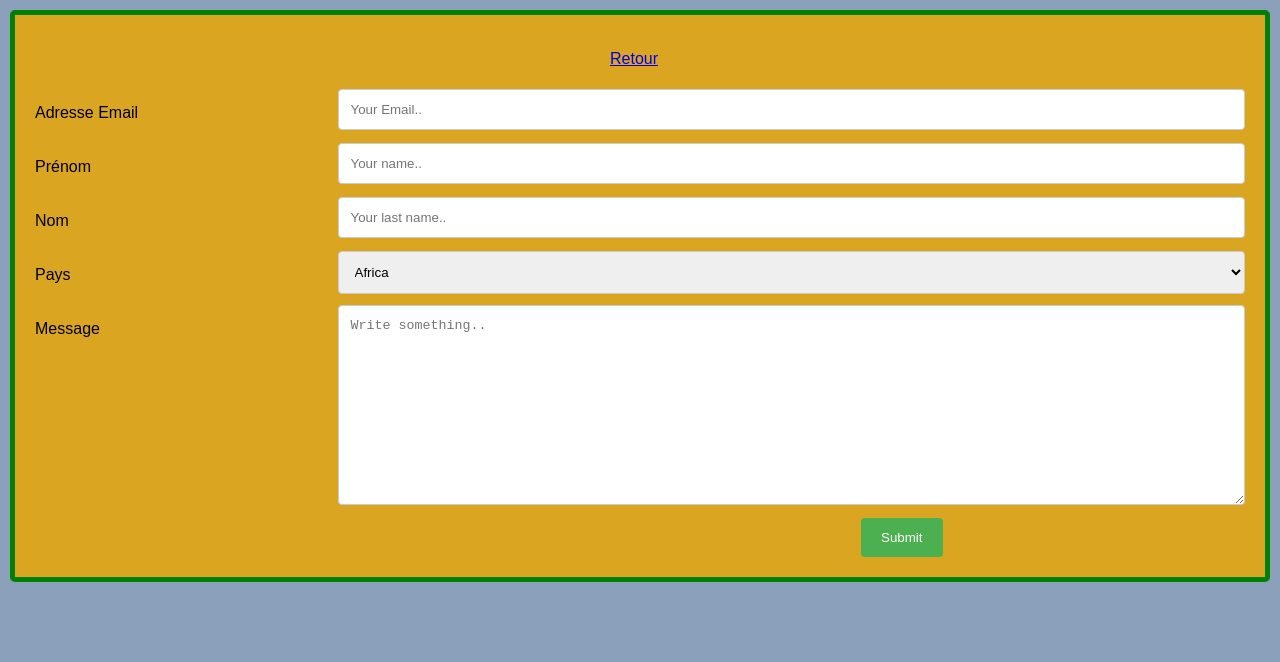
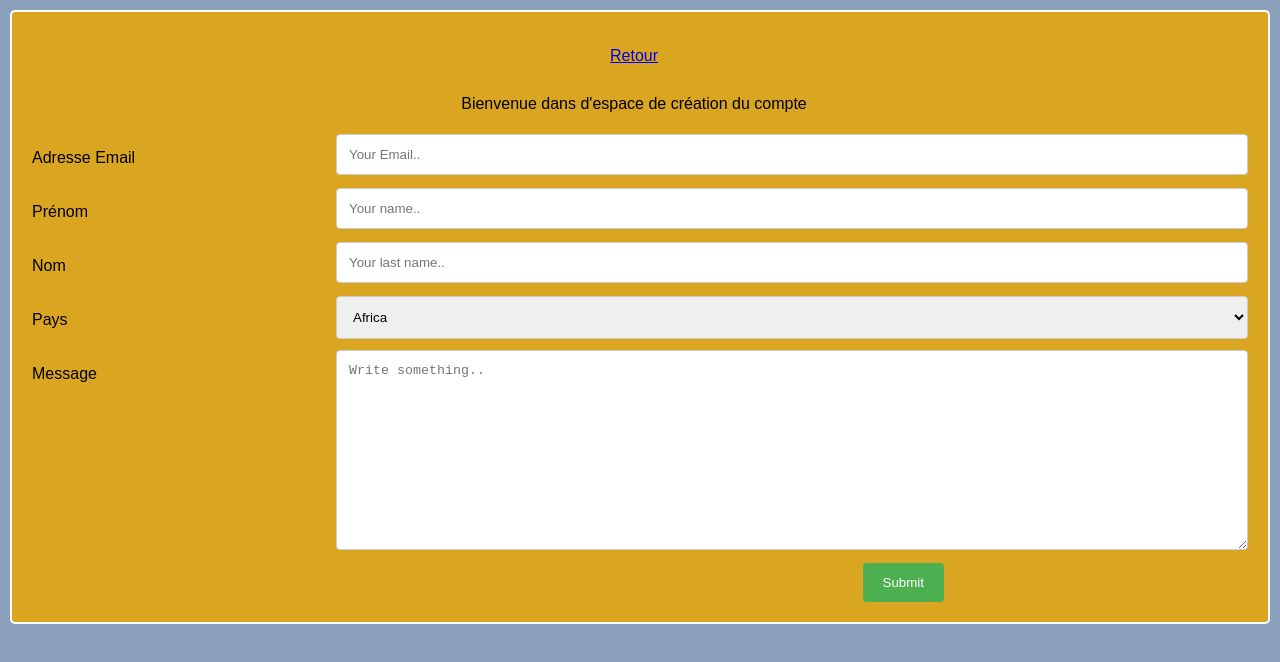
Before and after one commit to nanabako/available, a plain HTML site: page creercompte.html in a window 1280 px wide. Drawn offline with Linux system fonts and the light colour scheme.

Commit message:
Add files via upload

```diff
--- a/creercompte.html
+++ b/creercompte.html
@@ -49,7 +49,7 @@
       border-radius: 5px;
       background-color: goldenrod;
       padding: 20px;
-      border: solid 5px green;
+      border: solid 2px #fff;
     }
 
     .col-25 {
@@ -88,7 +88,13 @@
             <div style="text-align: center; margin-top: 0px; margin-bottom: 0px; ">
                 <label for="annuler"><a href="index.html">Retour</a></label>
             </div>
-          </div>        <form action="/action_page.php">
+          </div>
+          <div class="row">
+            <div style="text-align: center; ">
+              <label for="bienvenue">Bienvenue dans d'espace de création du compte </label>
+          </div>
+          </div>
+          <form action="/action_page.php">
         <div class="row">
             <div class="col-25">
               <label for="email_name">Adresse Email</label>
```
